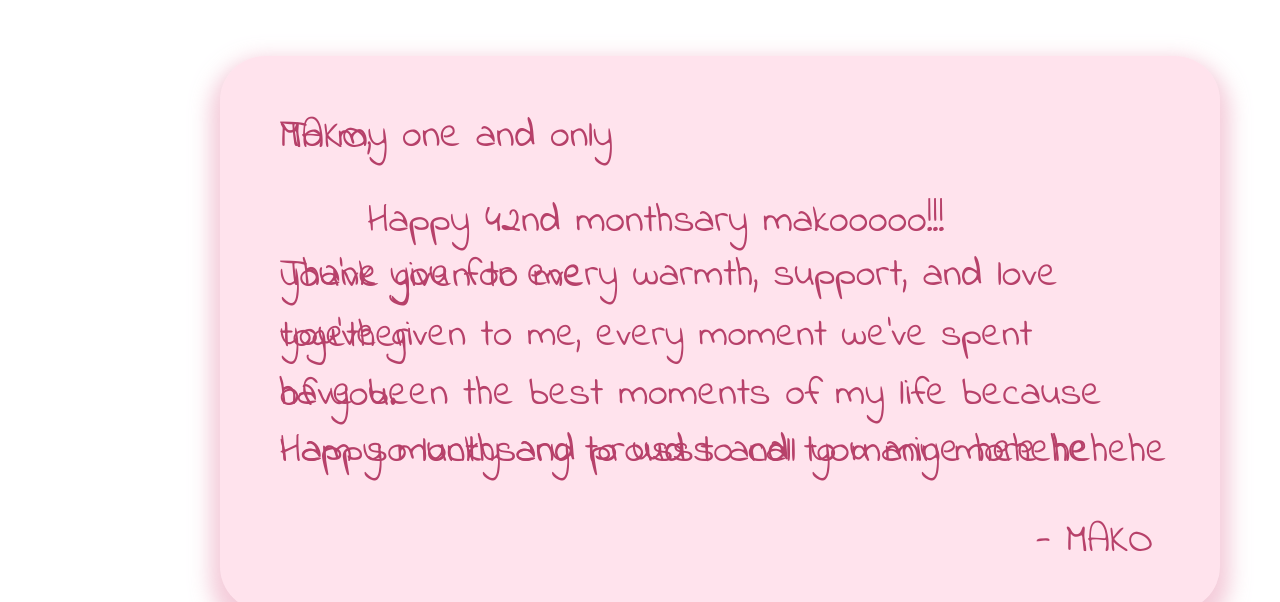
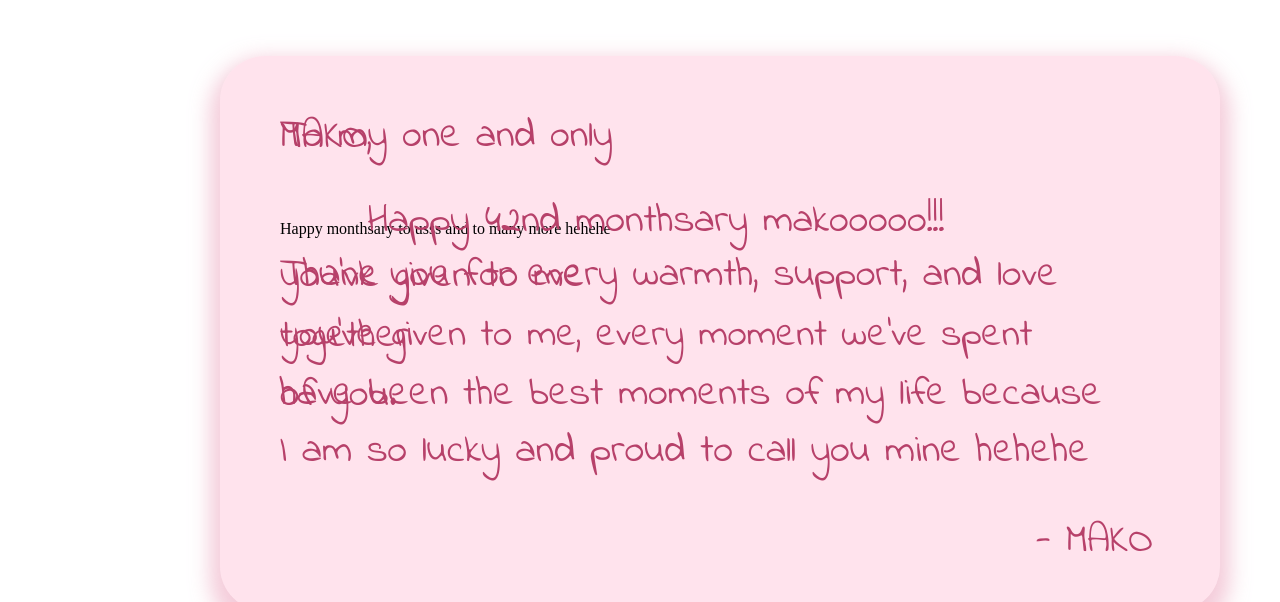
Before and after one commit to Kamotecute/Monthsary, a plain HTML site: page index.html in a window 1280 px wide. Shown: the part 644-1246 px from the top of the page. Drawn offline with nearby package versions, Linux system fonts and the light colour scheme.

Commit message:
Update index.html

```diff
--- a/index.html
+++ b/index.html
@@ -36,7 +36,7 @@
             <p class="every-moment-that-we">you've given to me, every moment we've spent together</p>
             <p class="text-wrapper-5">have been the best moments of my life because of you.</p>
             <p class="here-s-to-many-more">I am so lucky and proud to call you mine hehehe</p>
-            <p class="here-s-to-many-more">Happy monthsary to usss and to many more hehehe</p>
+            <p class="hello">Happy monthsary to usss and to many more hehehe</p>
           </div>
           <div class="text-wrapper-6">- MAKO</div>
         </div>
```
